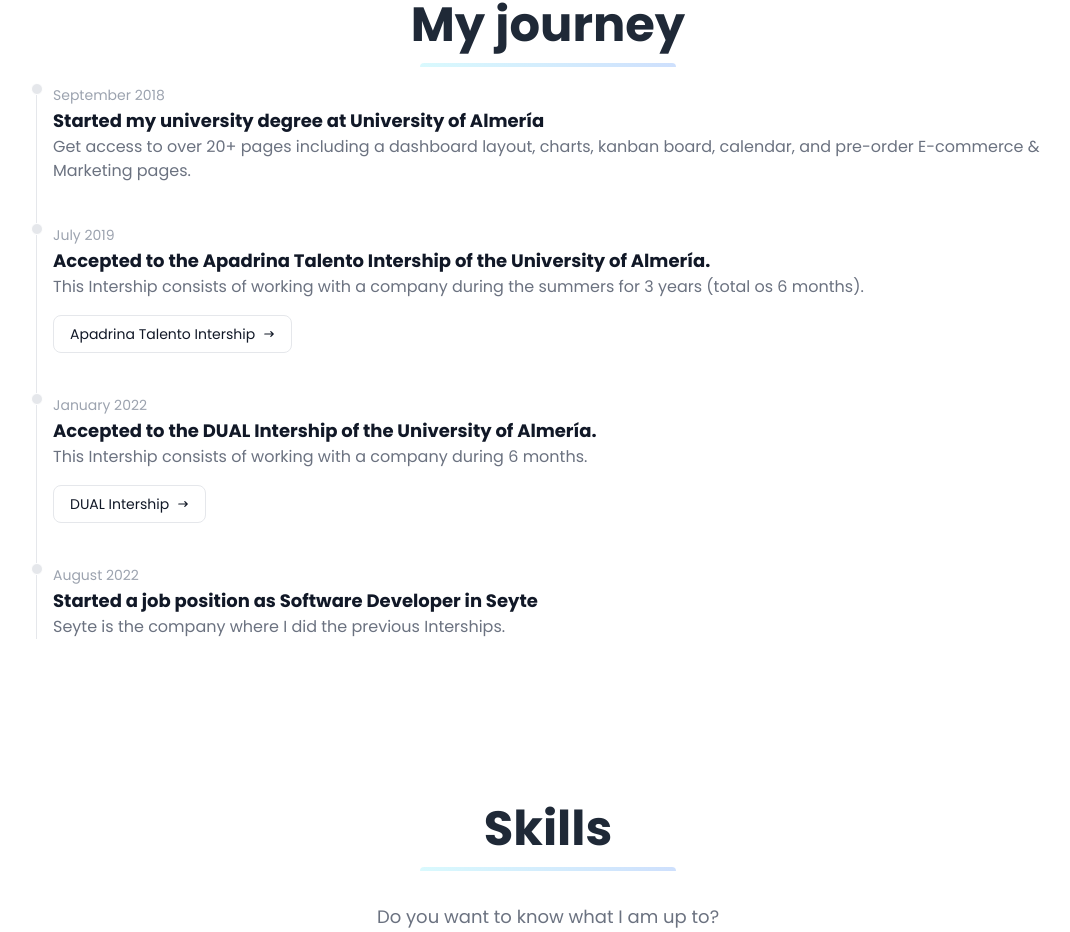
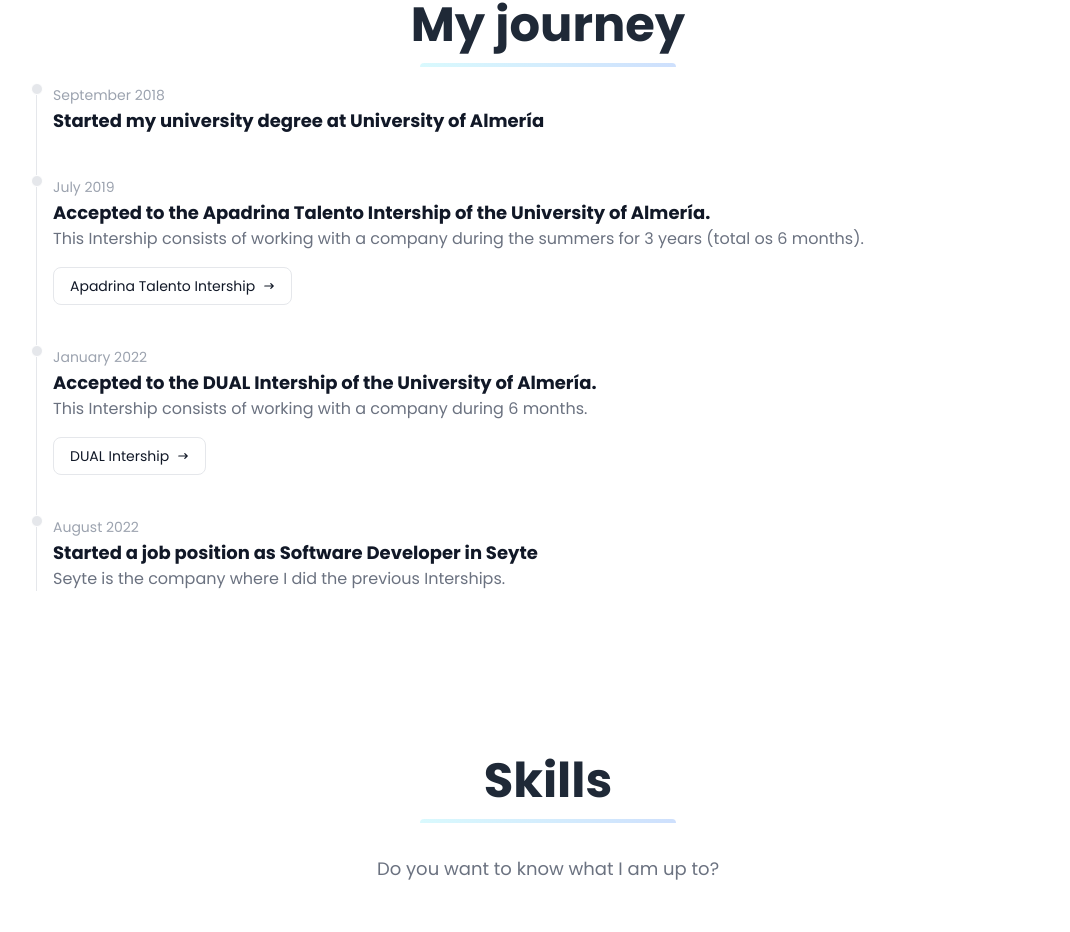
Before and after one commit to mfernandezgarcia/mfernandezgarcia.github.io, an Angular app: page / in a window 1280 px wide. Shown: the part 1427-2359 px from the top of the page, without its empty margins (92-1162 px from the left). Built offline with nearby package versions, Linux system fonts and the light colour scheme.

Commit message:
Fix issues

```diff
--- a/src/app/features/work-experience/work-experience.component.html
+++ b/src/app/features/work-experience/work-experience.component.html
@@ -12,7 +12,6 @@
         <div class="absolute w-3 h-3 bg-white md:bg-gray-200 rounded-full -left-1.5 border border-white"></div>
         <time class="mb-1 text-sm font-normal leading-none text-gray-400 dark:text-gray-500">September 2018</time>
         <h3 class="text-lg font-semibold text-gray-900 dark:text-white">Started my university degree at University of Almería</h3>
-        <p class="text-base font-normal text-gray-500 dark:text-gray-400">Get access to over 20+ pages including a dashboard layout, charts, kanban board, calendar, and pre-order E-commerce & Marketing pages.</p>
       </li>
       <li class="mb-10 ml-4">
         <div class="absolute w-3 h-3 bg-white md:bg-gray-200 rounded-full -left-1.5 border border-white"></div>
```
